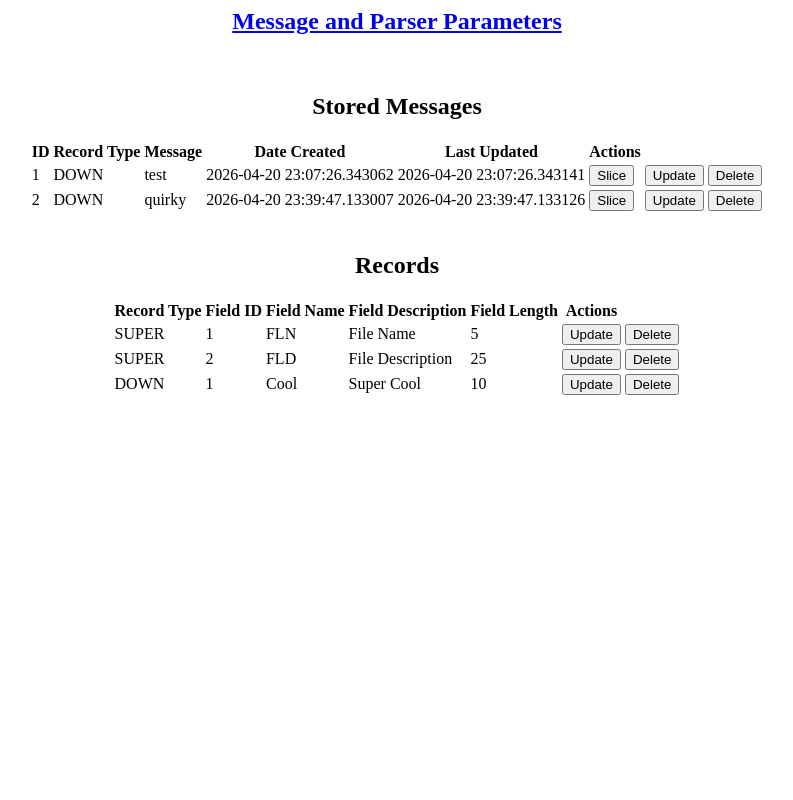
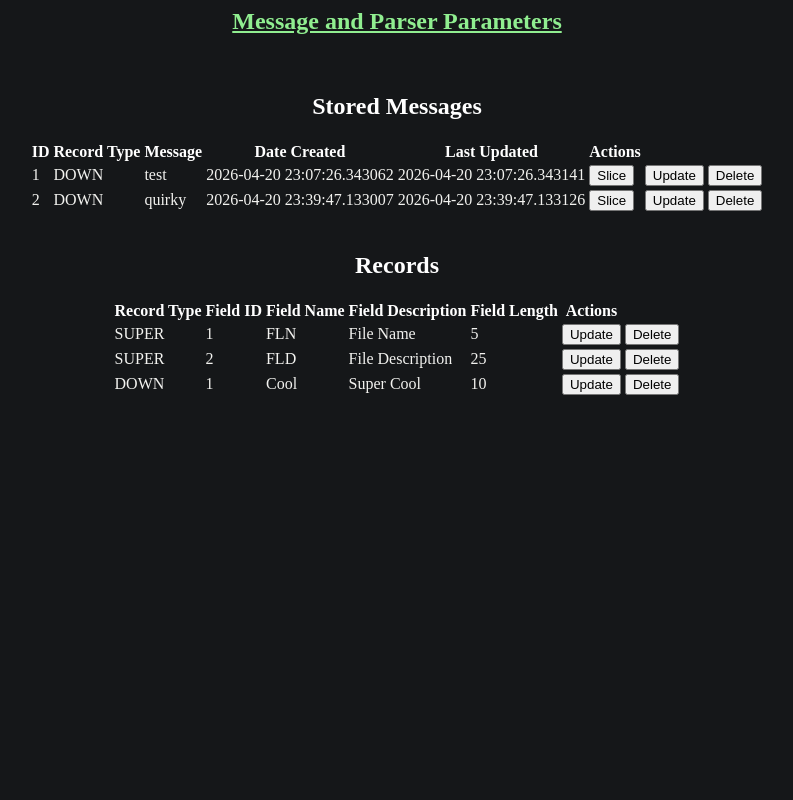
Before and after one commit to icefireturtle/legendparse, a Flask app: page / in a window 1280 px wide. Shown: the whole page, without its empty margins (243-1036 px from the left). Run offline with Flask 3, Linux system fonts and the light colour scheme.

Commit message:
created static directory and sytle.css for app sytling, added a few elements to css, updated all templates to link in the head using renderer

```diff
--- /dev/null
+++ b/legendparse/static/style.css
@@ -0,0 +1,19 @@
+body {
+    background-color: #151719;
+}
+
+h2 {
+    color: #FFFFFF;
+}
+
+th {
+    color: #FFFFFF;
+}
+
+td {
+    color: #F2F2EF;
+}
+
+a {
+    color: lightgreen;
+}
--- a/legendparse/templates/index.html
+++ b/legendparse/templates/index.html
@@ -1,6 +1,7 @@
 <html>
     <head>
         <Title>Legend Parse</Title>
+        <link rel="stylesheet" href="{{ url_for('static', filename='style.css')}}" />
     </head>
     <body>
         <div align="center">
--- a/legendparse/templates/parser.html
+++ b/legendparse/templates/parser.html
@@ -1,6 +1,7 @@
 <html>
     <head>
         <title>Parser</title>
+        <link rel="stylesheet" href="{{ url_for('static', filename='style.css')}}" />
     </head>
     <body>
         <div align="center">
--- a/legendparse/templates/slicer.html
+++ b/legendparse/templates/slicer.html
@@ -1,6 +1,7 @@
 <html>
     <head>
         <title>Slicer</title>
+        <link rel="stylesheet" href="{{ url_for('static', filename='style.css')}}" />
     </head>
     <body>
         <div align="center">
--- a/legendparse/templates/update.html
+++ b/legendparse/templates/update.html
@@ -1,6 +1,7 @@
 <html>
     <head>
         <title>Update Message</title>
+        <link rel="stylesheet" href="{{ url_for('static', filename='style.css')}}" />
     </head>
     <body>
         <div align="center">
```
Also changed, not shown: legendparse/var/app-instance/site.db.
